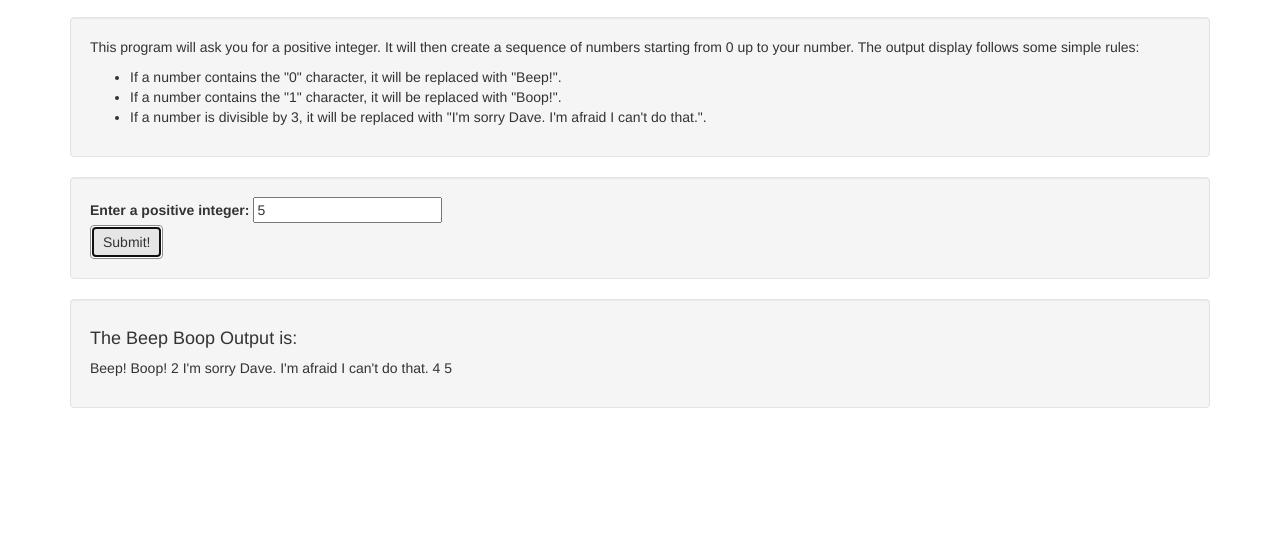
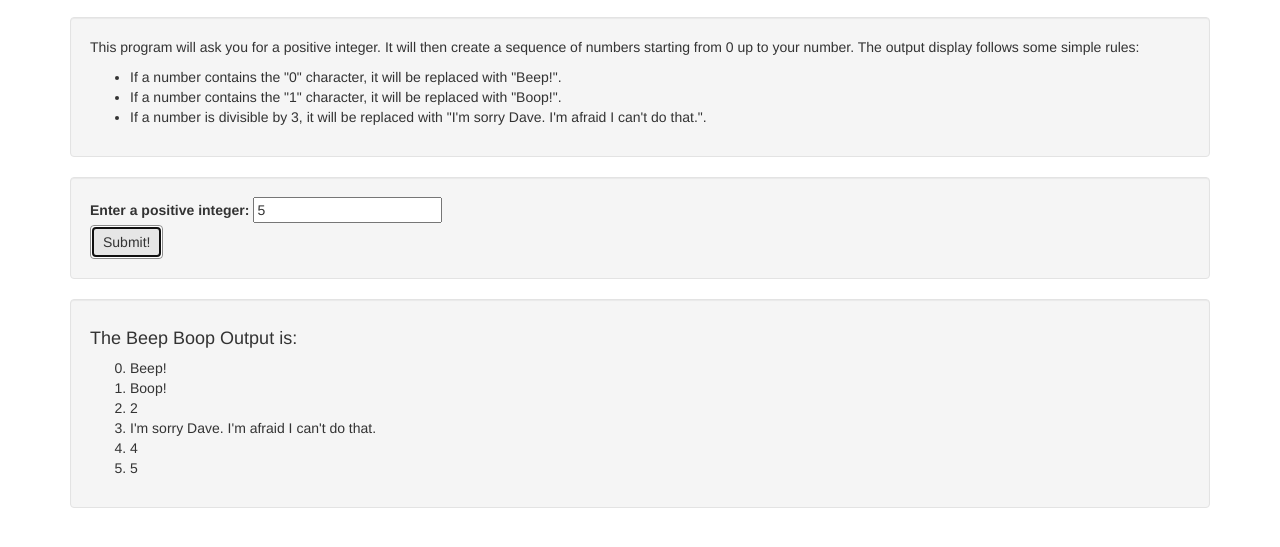
Before and after one commit to bobbydwise1/beep-boop, a plain HTML site: page index.html in a window 1280 px wide. Both pictures are taken after typing "5" into the empty fields and a click on the button "Submit!". Shown: the part 103-650 px from the top of the page. Drawn offline with Linux system fonts and the light colour scheme.

Commit message:
change user output into dynamic numbered list

```diff
--- a/index.html
+++ b/index.html
@@ -32,7 +32,7 @@
 
       <div id="result" class="well">
         <h4>The Beep Boop Output is: </h5>
-        <p><span class="userOutput"></span></p>
+        <ol start="0"><span class="userOutput"></span></ul>
       </div>
     </div><!--This ends the container for the BODY-->
   </body>
--- a/js/scripts.js
+++ b/js/scripts.js
@@ -24,7 +24,7 @@ function applyRulesToSerialNumberArray(arrayOfSerialIntegers) {
     } else if (regex0.test(element) === true) {
       arrayOfSerialIntegers[element] = "Beep!";
     } else {
-      console.log("Number does not change");
+//      console.log("Number does not change");
     }
   });
   return arrayOfSerialIntegers;
@@ -37,7 +37,10 @@ $(document).ready(function() {
     if (checkNumberIfPositiveInteger(userNumberInput) === 1) {
       var userArray = makeNewArrayZeroToUserInput(userNumberInput);
       var outputArray = applyRulesToSerialNumberArray(userArray);
-      $("span.userOutput").text(outputArray.join(" "));
+      outputArray.forEach(function(element) {
+        $("span.userOutput").append("<li>" + element + "</li>");
+      });
+      // $("span.userOutput").text(outputArray.join(" "));
     } else {
       $("span.userOutput").text("I'm sorry, your number is invalid.");
     }
```
